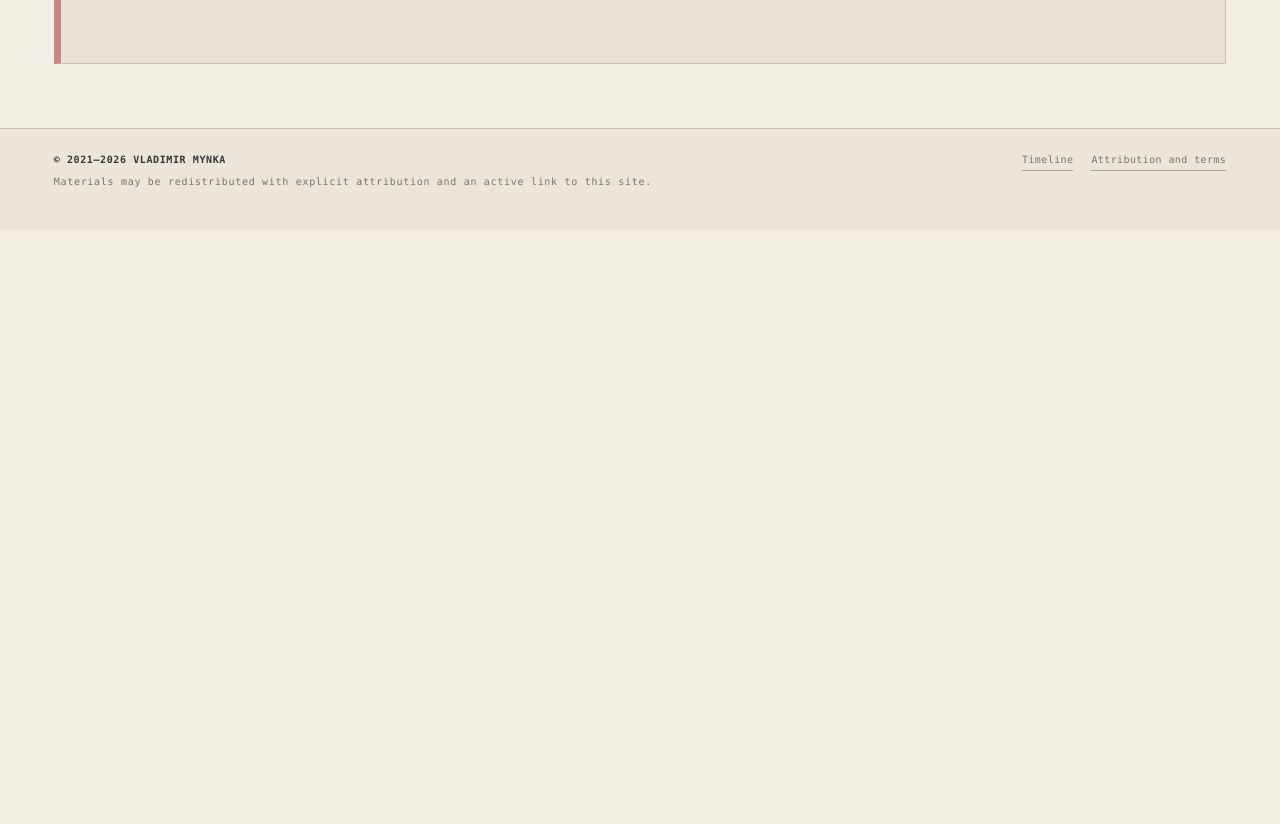
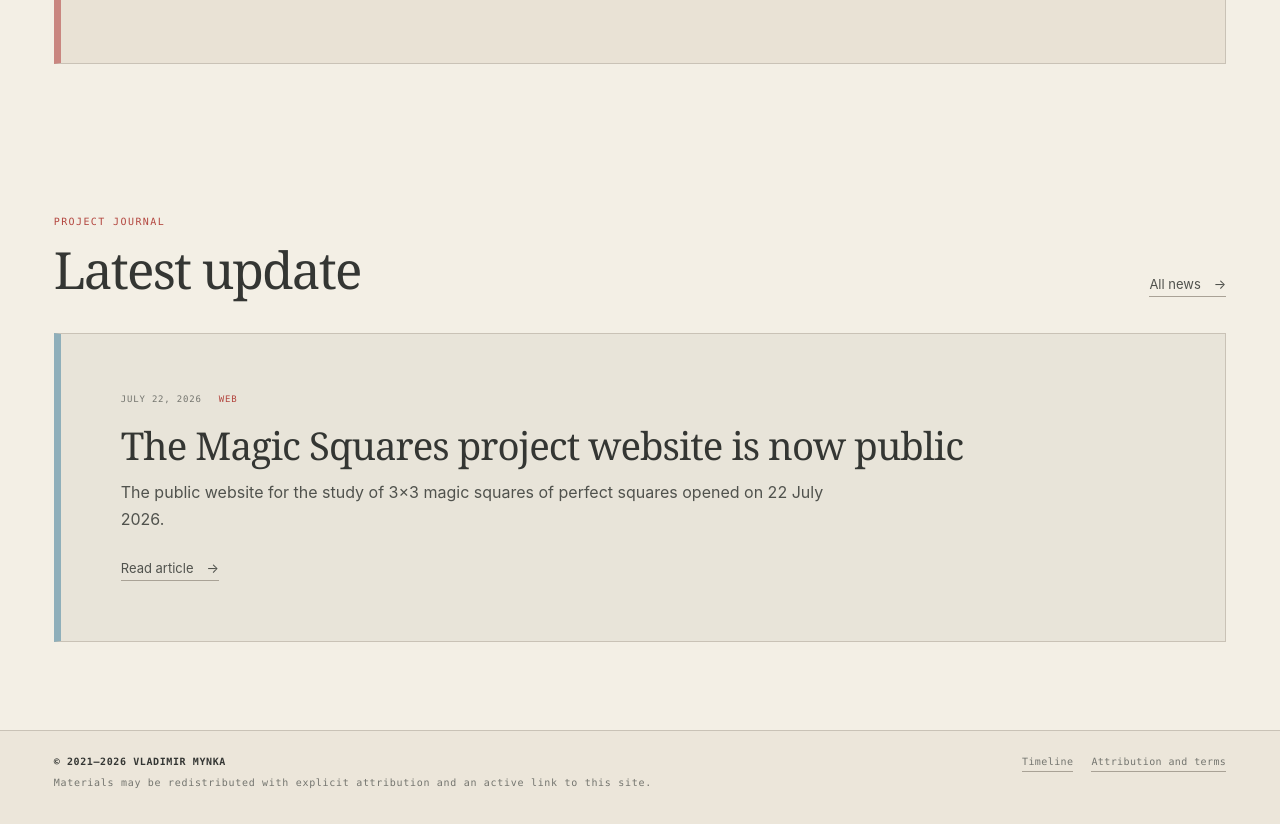
Before and after one commit to VladimirMynka/MagicSquare, a React (Vite) app in the folder frontend/: page /en in a window 1280 px wide. Shown: the part 1840-2664 px from the top of the page. Before the commit the page ends 2070 px from the top, so only its background shows below. Built offline with nearby package versions, Linux system fonts and the light colour scheme.

Commit message:
Publish first project news

```diff
--- a/frontend/scripts/verify-i18n.ts
+++ b/frontend/scripts/verify-i18n.ts
@@ -184,7 +184,7 @@ function verifyEnglishRoutes(): number {
     "/en/orbits/5/befgj": "Family BEFGJ",
     "/en/proofs/general": "Why there are exactly 23 orbits",
     "/en/proofs/arithmetic-progression": "Red lemma",
-    "/en/news": "No publications have been published yet",
+    "/en/news": "Research milestones and project publications",
     "/en/timeline": "Project timeline",
     "/en/about": "The 3×3 magic square of squares problem",
   };
--- a/frontend/src/App.tsx
+++ b/frontend/src/App.tsx
@@ -2067,8 +2067,8 @@ function NewsPage() {
         <h1>{text("Новости", "News")}</h1>
         <p>
           {text(
-            "Публикаций пока нет.",
-            "No publications have been published yet.",
+            "Вехи исследования и публикации проекта.",
+            "Research milestones and project publications.",
           )}
         </p>
       </header>
--- a/frontend/src/content/news.ts
+++ b/frontend/src/content/news.ts
@@ -1,3 +1,12 @@
+/* START_MODULE project_news */
+/* START_CONTRACT
+PURPOSE: Store the bilingual public record of research milestones and project publications.
+MATHEMATICAL_SCOPE: News prose reports theorem status but does not replace the referenced proofs.
+PUBLIC_SURFACE: NewsArticle, NEWS, localizeNewsArticle, news, newsBySlug.
+KEYWORDS: news, publications, bilingual, research-history
+COMPLEXITY: 2
+END_CONTRACT */
+
 import type { Locale } from "../i18n";
 
 export interface NewsArticle {
@@ -12,9 +21,61 @@ export interface NewsArticle {
   bodyEn: readonly string[];
 }
 
-// The section is intentionally empty until the project has an actual publication.
-export const NEWS: readonly NewsArticle[] = [];
+export const NEWS: readonly NewsArticle[] = [
+  {
+    slug: "public-site-launched",
+    date: "2026-07-22",
+    title: "Открыт сайт проекта Magic Squares",
+    titleEn: "The Magic Squares project website is now public",
+    summary:
+      "22 июля 2026 года открыт публичный сайт исследования магических квадратов 3×3 из полных квадратов.",
+    summaryEn:
+      "The public website for the study of 3×3 magic squares of perfect squares opened on 22 July 2026.",
+    tags: ["WEB", "MAGIC SQUARES"],
+    body: [
+      "22 июля 2026 года открыт публичный сайт проекта Magic Squares.",
+      "На сайте объединены постановка задачи, инструменты для работы с квадратами, классификация случаев 4/9 и 5/9 и тексты доказательств.",
+      "Русская и английская редакции материалов публикуются параллельно.",
+    ],
+    bodyEn: [
+      "The public Magic Squares project website opened on 22 July 2026.",
+      "The site brings together the problem statement, tools for working with squares, the classification of the 4/9 and 5/9 cases, and the proof texts.",
+      "Russian and English editions of the material are published in parallel.",
+    ],
+  },
+  {
+    slug: "all-five-of-nine-cases-solved",
+    date: "2026-07-21",
+    title: "Решены все 23 случая 5/9",
+    titleEn: "All 23 cases at the 5/9 level are solved",
+    summary:
+      "Завершено построение параметрических решений для всех 23 орбит пяти гарантированно квадратных клеток.",
+    summaryEn:
+      "Parametric solutions have been constructed for all 23 orbits of five guaranteed perfect-square entries.",
+    tags: ["5/9", "D₄"],
+    body: [
+      "21 июля 2026 года завершено построение параметрических решений для всех 23 орбит D₄ на уровне 5/9.",
+      "Для каждой орбиты зафиксированы выбранные квадратные клетки, система квадрик, параметризация координат E, x, y и точный статус покрытия.",
+      "Для 15 орбит доказана полнота параметризации. Для остальных восьми указано максимально широкое подмножество, для которого покрытие доказано, и описано исключительное множество.",
+      "Результат завершает поорбитальное построение для задачи 5/9, но не решает открытую задачу существования квадрата 9/9.",
+    ],
+    bodyEn: [
+      "On 21 July 2026, parametric solutions were completed for all 23 D₄ orbits at the 5/9 level.",
+      "For each orbit, the selected square-valued entries, the system of quadrics, the parametrization of E, x, and y, and the precise coverage status are recorded.",
+      "Completeness of the parametrization is proved for 15 orbits. For each of the remaining eight, the widest subset with proved coverage is stated together with the exceptional locus.",
+      "This completes the orbit-by-orbit construction for the 5/9 problem, but it does not solve the open existence problem at the 9/9 level.",
+    ],
+  },
+];
 
+/* START_FUNCTION localizeNewsArticle */
+/* START_CONTRACT
+PURPOSE: Select the public prose for one news article in the requested locale.
+CONTRACT: Preserve slug, date, tags, and ordering while replacing every localized text field.
+FAILURE_MEANING: An English route could expose untranslated or mismatched article content.
+KEYWORDS: localization, news
+COMPLEXITY: 1
+END_CONTRACT */
 export function localizeNewsArticle(
   article: NewsArticle,
   locale: Locale,
@@ -27,11 +88,29 @@ export function localizeNewsArticle(
     body: article.bodyEn,
   };
 }
+/* END_FUNCTION localizeNewsArticle */
 
+/* START_FUNCTION news */
+/* START_CONTRACT
+PURPOSE: Return all public news articles in reverse chronological order and in one locale.
+CONTRACT: Preserve the order declared by NEWS and localize every article.
+FAILURE_MEANING: The news index could display the wrong language or chronology.
+KEYWORDS: news-index, localization
+COMPLEXITY: 1
+END_CONTRACT */
 export function news(locale: Locale): readonly NewsArticle[] {
   return NEWS.map((article) => localizeNewsArticle(article, locale));
 }
+/* END_FUNCTION news */
 
+/* START_FUNCTION newsBySlug */
+/* START_CONTRACT
+PURPOSE: Resolve one public news article by its stable slug.
+CONTRACT: Return undefined for an unknown slug and localized content for a known slug.
+FAILURE_MEANING: An invalid route could render unrelated publication content.
+KEYWORDS: news-route, slug, localization
+COMPLEXITY: 1
+END_CONTRACT */
 export function newsBySlug(
   slug: string | undefined,
   locale: Locale = "ru",
@@ -39,3 +118,6 @@ export function newsBySlug(
   const article = NEWS.find((candidate) => candidate.slug === slug);
   return article ? localizeNewsArticle(article, locale) : undefined;
 }
+/* END_FUNCTION newsBySlug */
+
+/* END_MODULE project_news */
--- a/frontend/src/seo.ts
+++ b/frontend/src/seo.ts
@@ -128,12 +128,12 @@ const STATIC_METADATA: Readonly<
     en: {
       title: "Magic Squares Project News",
       description:
-        "News section of the Magic Squares research project. No publications have been published yet.",
+        "Research milestones and publications from the Magic Squares project.",
     },
     ru: {
       title: "Новости проекта Magic Squares",
       description:
-        "Раздел новостей исследовательского проекта Magic Squares. Публикаций пока нет.",
+        "Вехи исследования и публикации проекта Magic Squares.",
     },
   },
   timeline: {
```
